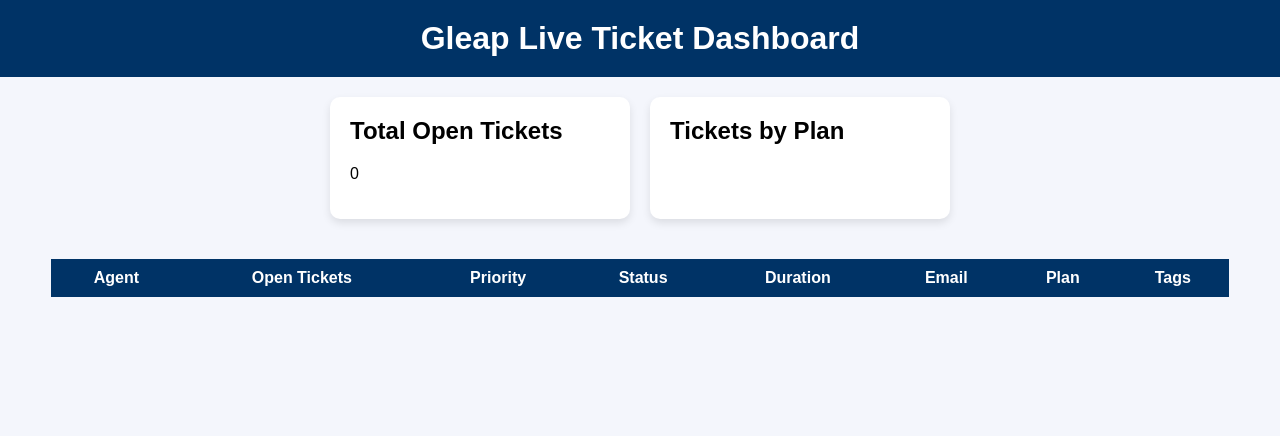
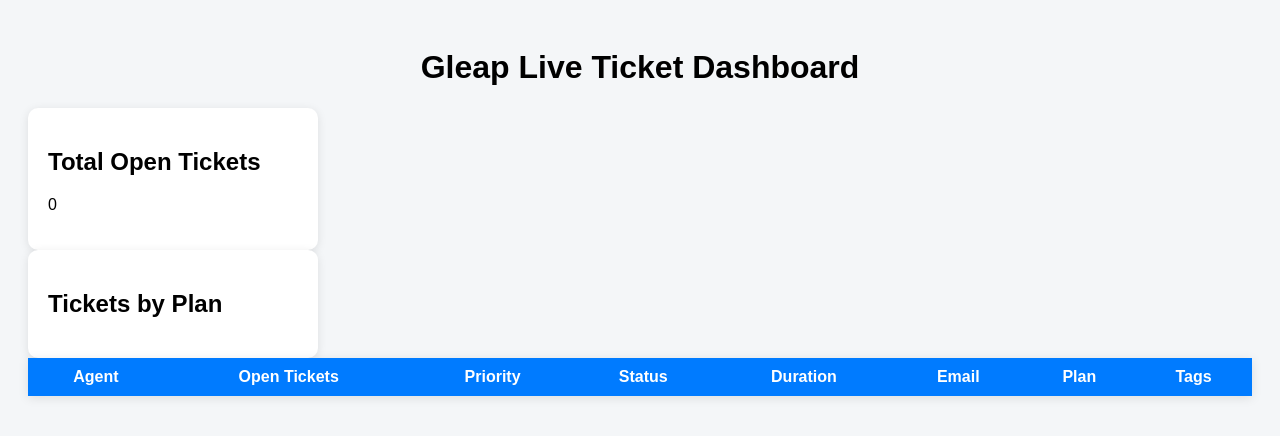
Before and after one commit to Bob-the-builderrr/gleap-dashboard, a website: page public/index.html in a window 1280 px wide. Drawn offline with Linux system fonts and the light colour scheme; no server answers.

Commit message:
Enhanced dashboard UI with modern design

```diff
--- a/public/dashboard.js
+++ b/public/dashboard.js
@@ -1,16 +1,24 @@
 async function load() {
+  // Fetch from Vercel API
   const res = await fetch("https://gleap-dashboard.vercel.app/api/agents");
   const data = await res.json();
 
+  // Rows that actually have a ticket
   const valid = data.filter(r => r.ticket_id && r.ticket_id !== "-");
 
-  // Total Open Tickets
-  document.getElementById("totalTickets").innerText = valid.length;
+  // ---------- TOTAL TICKETS (sum of open tickets) ----------
+  const totalTickets = valid.reduce(
+    (sum, r) => sum + Number(r.agent_open_ticket || 0),
+    0
+  );
+  document.getElementById("totalTickets").innerText = totalTickets;
 
-  // Tickets by Plan
+  // ---------- PLAN BREAKDOWN (weighted by open tickets) ----------
   const plan = {};
   valid.forEach(r => {
-    plan[r.plan_type] = (plan[r.plan_type] || 0) + 1;
+    const key = r.plan_type || "UNKNOWN_PLAN";
+    const count = Number(r.agent_open_ticket || 0);
+    plan[key] = (plan[key] || 0) + count;
   });
 
   const planDiv = document.getElementById("planBreakdown");
@@ -19,11 +27,14 @@
     planDiv.innerHTML += `<p>${k}: ${v}</p>`;
   });
 
-  // Table rows
+  // ---------- TABLE (valid rows first, then empty ones) ----------
+  const empty = data.filter(r => !r.ticket_id || r.ticket_id === "-");
+  const ordered = [...valid, ...empty];
+
   const tbody = document.getElementById("ticketRows");
   tbody.innerHTML = "";
 
-  valid.forEach(r => {
+  ordered.forEach(r => {
     tbody.innerHTML += `
       <tr>
         <td>${r.agent_name}</td>
@@ -33,7 +44,7 @@
         <td>${r.time_open_duration}</td>
         <td>${r.user_email}</td>
         <td>${r.plan_type}</td>
-        <td>${r.tags || ""}</td>
+        <td>${r.tags}</td>
       </tr>
     `;
   });
--- a/public/style.css
+++ b/public/style.css
@@ -1,57 +1,42 @@
 body {
-  font-family: Arial, sans-serif;
-  background: #f4f6fc;
-  margin: 0;
-  padding: 0;
+  font-family: Arial;
+  background: #f4f6f8;
+  padding: 20px;
 }
 
 h1 {
   text-align: center;
-  padding: 20px;
-  background: #003366;
-  color: white;
-  margin: 0;
 }
 
-.summary {
+.top {
   display: flex;
+  gap: 30px;
   justify-content: center;
-  gap: 20px;
-  padding: 20px;
+  margin-bottom: 30px;
 }
 
 .box {
-  background: #ffffff;
+  background: white;
   padding: 20px;
   border-radius: 10px;
-  width: 260px;
-  box-shadow: 0 4px 8px rgba(0,0,0,0.1);
-}
-
-.box h2 {
-  margin-top: 0;
-}
-
-.tableBox {
-  padding: 20px;
-  display: flex;
-  justify-content: center;
+  width: 250px;
+  box-shadow: 0 2px 10px rgba(0,0,0,0.1);
 }
 
 table {
-  width: 95%;
+  width: 100%;
+  background: white;
   border-collapse: collapse;
-  background: white;
+  box-shadow: 0 2px 10px rgba(0,0,0,0.1);
 }
 
 th {
-  background: #003366;
+  background: #007bff;
   color: white;
   padding: 10px;
 }
 
 td {
   padding: 10px;
-  border: 1px solid #ccc;
-  text-align: center;
+  border: 1px solid #ddd;
 }
```
